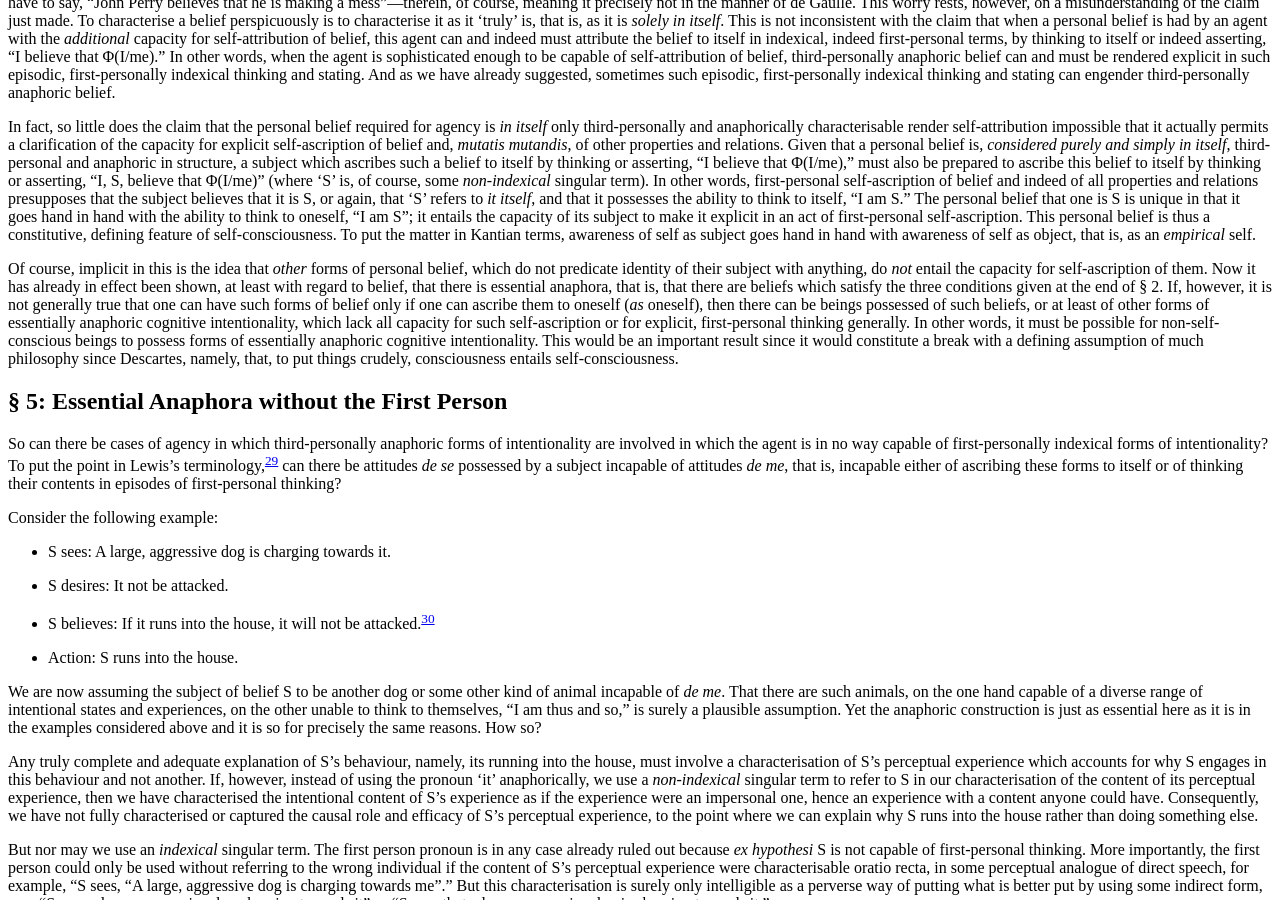
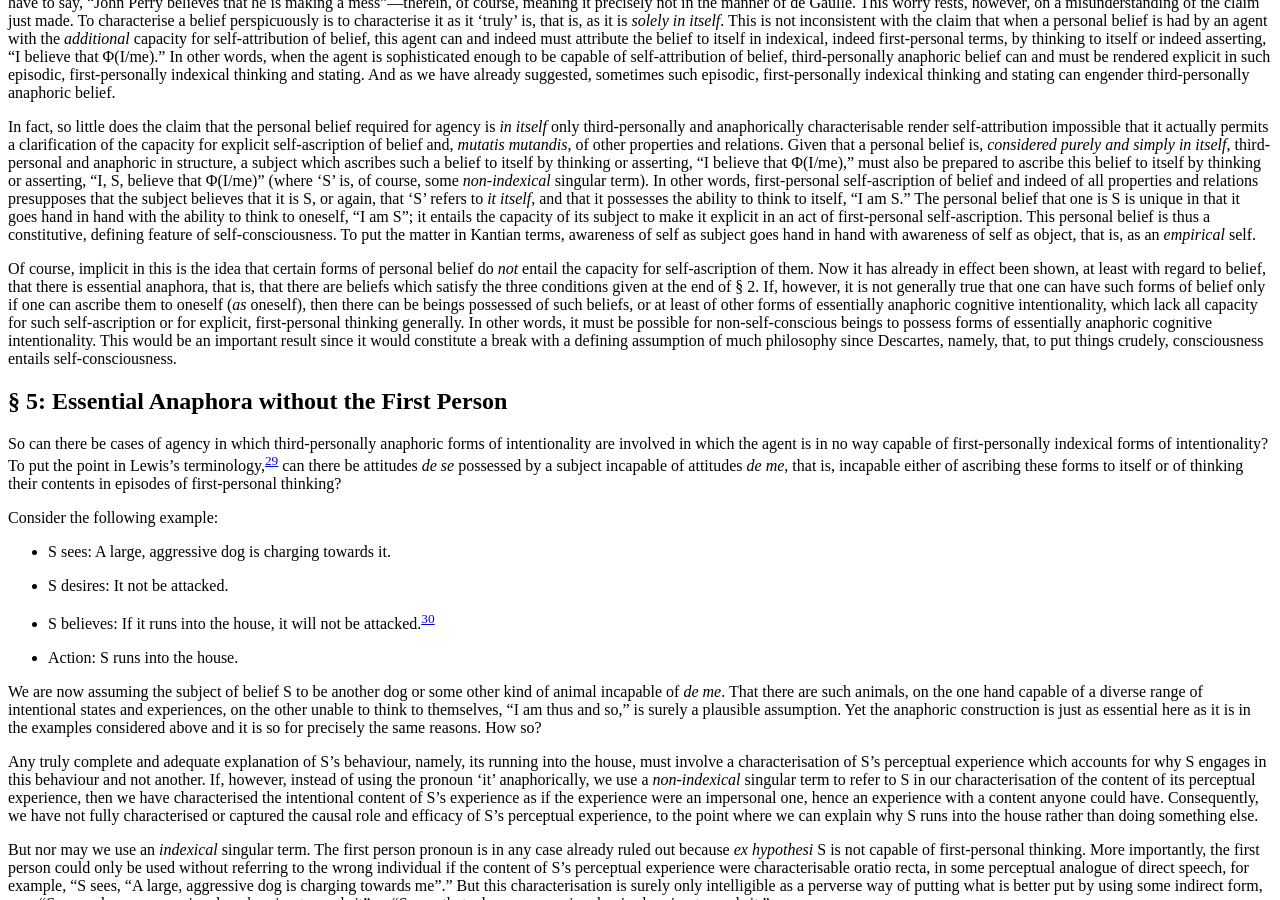
Before and after one commit to klepas/bruins-site, a Jekyll site: the page built from papers/_posts/2016-02-25-the-problem-of-essential-anaphora.md, in a window 1280 px wide and 900 px high, scrolled down 14400 px. Built offline with Jekyll 4.4.1, drawn with Linux system fonts in a browser that asks for light colours; nearby versions of some CDN libraries; some web fonts are replaced.

Commit message:
slight revision of anaphora paper

```diff
--- a/papers/_posts/2016-02-25-the-problem-of-essential-anaphora.md
+++ b/papers/_posts/2016-02-25-the-problem-of-essential-anaphora.md
@@ -363,7 +363,7 @@ Lastly, the claim that the personal belief required for agency is essentially an
 
 In fact, so little does the claim that the personal belief required for agency is _in itself_ only third-personally and anaphorically characterisable render self-attribution impossible that it actually permits a clarification of the capacity for explicit self-ascription of belief and, _mutatis mutandis_, of other properties and relations. Given that a personal belief is, _considered purely and simply in itself_, third-personal and anaphoric in structure, a subject which ascribes such a belief to itself by thinking or asserting, “I believe that &#934;(I/me),” must also be prepared to ascribe this belief to itself by thinking or asserting, “I, S, believe that &#934;(I/me)” (where ‘S’ is, of course, some _non-indexical_ singular term). In other words, first-personal self-ascription of belief and indeed of all properties and relations presupposes that the subject believes that it is S, or again, that ‘S’ refers to _it itself_, and that it possesses the ability to think to itself, “I am S.” The personal belief that one is S is unique in that it goes hand in hand with the ability to think to oneself, “I am S”; it entails the capacity of its subject to make it explicit in an act of first-personal self-ascription. This personal belief is thus a constitutive, defining feature of self-consciousness. To put the matter in Kantian terms, awareness of self as subject goes hand in hand with awareness of self as object, that is, as an _empirical_ self.
 
-Of course, implicit in this is the idea that _other_ forms of personal belief, which do not predicate identity of their subject with anything, do _not_ entail the capacity for self-ascription of them. Now it has already in effect been shown, at least with regard to belief, that there is essential anaphora, that is, that there are beliefs which satisfy the three conditions given at the end of § 2. If, however, it is not generally true that one can have such forms of belief only if one can ascribe them to oneself (_as_ oneself), then there can be beings possessed of such beliefs, or at least of other forms of essentially anaphoric cognitive intentionality, which lack all capacity for such self-ascription or for explicit, first-personal thinking generally. In other words, it must be possible for non-self-conscious beings to possess forms of essentially anaphoric cognitive intentionality. This would be an important result since it would constitute a break with a defining assumption of much philosophy since Descartes, namely, that, to put things crudely, consciousness entails self-consciousness.
+Of course, implicit in this is the idea that certain forms of personal belief do _not_ entail the capacity for self-ascription of them. Now it has already in effect been shown, at least with regard to belief, that there is essential anaphora, that is, that there are beliefs which satisfy the three conditions given at the end of § 2. If, however, it is not generally true that one can have such forms of belief only if one can ascribe them to oneself (_as_ oneself), then there can be beings possessed of such beliefs, or at least of other forms of essentially anaphoric cognitive intentionality, which lack all capacity for such self-ascription or for explicit, first-personal thinking generally. In other words, it must be possible for non-self-conscious beings to possess forms of essentially anaphoric cognitive intentionality. This would be an important result since it would constitute a break with a defining assumption of much philosophy since Descartes, namely, that, to put things crudely, consciousness entails self-consciousness.
 
 ## § 5: Essential Anaphora without the First Person
 
```
Also changed, not shown: 1 other file.
